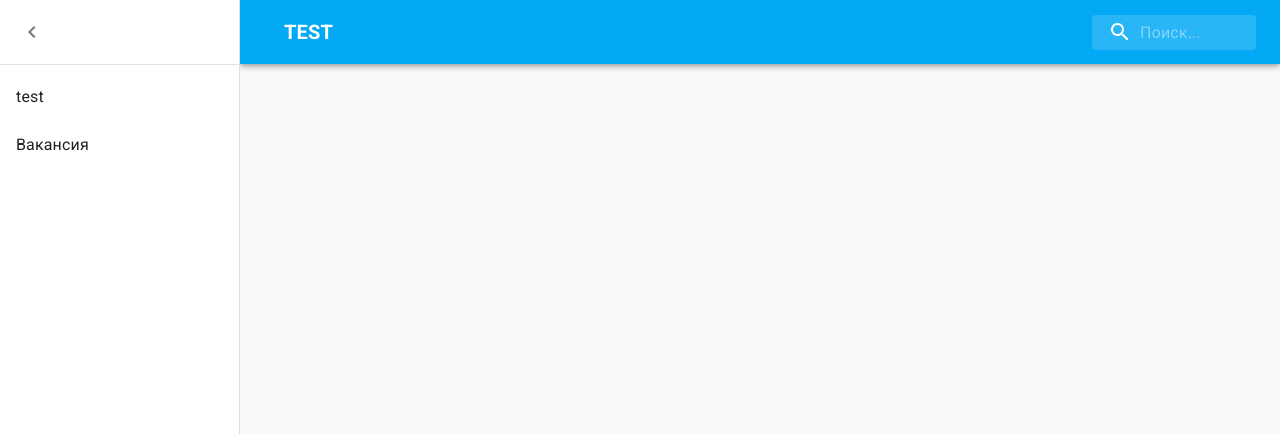
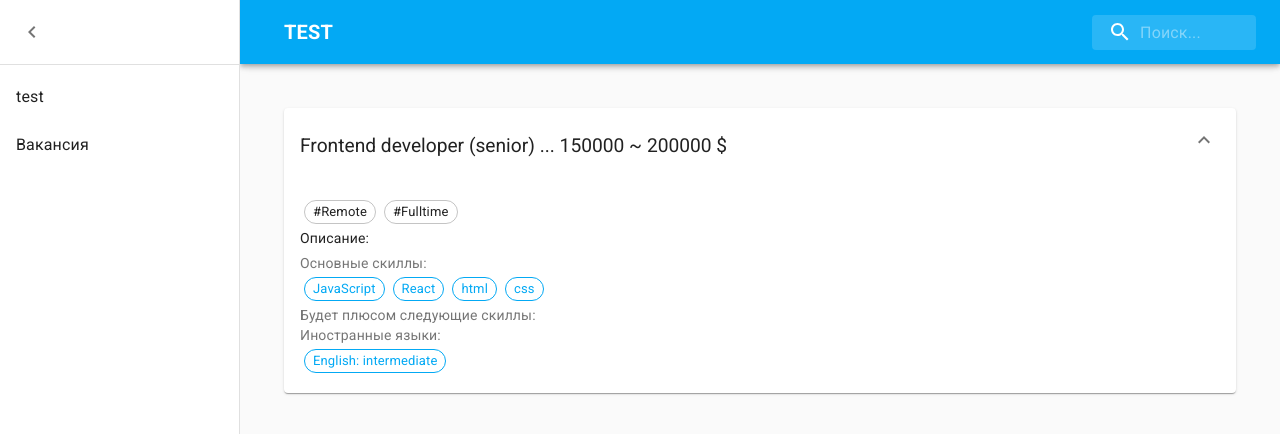
Before and after one commit to AndreyEliz/lofd-hack-gas, a React (Create React App) app in the folder client/: page /#/vacancy/1 in a window 1280 px wide. Shown: the top 434 px of the page. Built offline with nearby package versions, Linux system fonts and the light colour scheme.

Commit message:
split vacancy code to component

```diff
--- /dev/null
+++ b/client/src/components/Vacancy/Vacancy.tsx
@@ -0,0 +1,91 @@
+import React from 'react';
+import { IJob } from 'store/models/jobModel';
+import { useStyles } from './styles';
+import { ClassNameMap } from '@material-ui/styles/withStyles';
+import Grid from '@material-ui/core/Grid';
+import Typography from '@material-ui/core/Typography';
+import {ILanguage} from "store/models/helpers";
+import Chip from '@material-ui/core/Chip';
+import CardCustom from "components/CardCustom/CardCustom";
+
+interface IChipsField {
+    classes: ClassNameMap<any>;
+    options: string[];
+    color?: 'primary' | 'secondary' | 'default';
+}
+
+interface IVacancyProps {
+    data: IJob
+}
+
+const ChipsField = ({ classes, options, color = 'primary' }: IChipsField) => {
+    return (
+        <div className={classes.wrapperChips}>
+            {options.map((option: string) => (
+                <Chip
+                    label={option}
+                    color={color}
+                    variant="outlined"
+                    size="small"
+                />
+            ))}
+        </div>
+    );
+};
+
+const Vacancy: React.FC<IVacancyProps> = ({data}) => {
+    const classes = useStyles();
+
+    const {
+        title,
+        summary,
+        mainSkills,
+        secondarySkills,
+        skillLevel,
+        type,
+        salaryRate,
+        languages,
+        benefits
+    } = data
+
+    const salary = salaryRate ? `${salaryRate.from || '...'} ~ ${salaryRate.to || '...'} $` : '';
+    const languagesList = languages && (
+        <ChipsField classes={classes} options={languages.map(({name, level}: ILanguage) => `${name}: ${level.toLowerCase()}`)}/>
+    );
+    const mainSkillsList = mainSkills && <ChipsField classes={classes} options={mainSkills}/>;
+    const secondarySkillsList = secondarySkills && <ChipsField classes={classes} options={secondarySkills} color='secondary'/>;
+    const typeList = type && <ChipsField classes={classes} options={type.map((type: string) => `#${type}`)} color='default'/>;
+
+    return (
+        <CardCustom title={`${title} (${skillLevel}) ... ${salary}`}>
+            <Grid container spacing={2} className={classes.mainGrid}>
+                <Grid item xs={12} sm container>
+                    <Grid item xs container direction="column" spacing={2}>
+                        <Grid item xs>
+                            <Typography variant="body2" gutterBottom>
+                                {typeList}
+                                Описание: {summary}
+                            </Typography>
+                            <Typography variant="body2" color="textSecondary">Основные скиллы: {mainSkillsList}</Typography>
+                            <Typography variant="body2" color="textSecondary">
+                                Будет плюсом следующие скиллы: {secondarySkillsList}
+                            </Typography>
+                            {languagesList && (
+                                <Typography variant="body2" color="textSecondary">
+                                    Иностранные языки: {languagesList}
+                                </Typography>
+                            )}
+                            {benefits && (
+                                <Typography variant="body2" color="textSecondary">
+                                    Бонусы: {benefits}
+                                </Typography>
+                            )}
+                        </Grid>
+                    </Grid>
+                </Grid>
+            </Grid>
+        </CardCustom>
+    );
+};
+
+export default Vacancy;
--- a/client/src/pages/JobsPage.tsx/JobListItem/JobListItem.tsx
+++ b/client/src/pages/JobsPage.tsx/JobListItem/JobListItem.tsx
@@ -10,6 +10,7 @@ import PublicIcon from '@material-ui/icons/Public';
 import ThumbUpIcon from '@material-ui/icons/ThumbUp';
 import Typography from '@material-ui/core/Typography';
 import Button from '@material-ui/core/Button';
+import { useLocation } from 'hooks/router.hooks';
 
 interface IJobListItemProps {
     data: IJob
@@ -17,6 +18,7 @@ interface IJobListItemProps {
 
 const JobListItem: React.FC<IJobListItemProps> = ({data}) => {
     const classes = useStyles(data)
+    const {navigate} = useLocation()
 
     return (
         <div className={classes.jobWrapper}>
@@ -47,6 +49,7 @@ const JobListItem: React.FC<IJobListItemProps> = ({data}) => {
                             variant="contained"
                             size="small"
                             color="primary"
+                            onClick={() => navigate(`/vacancy/${data.id}`)}
                         >
                             Подробнее
                         </Button>
--- a/client/src/pages/VacancyPage/VacancyPage.tsx
+++ b/client/src/pages/VacancyPage/VacancyPage.tsx
@@ -1,93 +1,20 @@
+import Vacancy from 'components/Vacancy/Vacancy';
 import React from 'react';
+import { useSelector } from 'react-redux';
 import { IJob } from 'store/models/jobModel';
-import { vacancy } from './__mocks__/vacancy';
-import { useStyles } from './styles';
+import { selectJobList } from 'reducers/jobList.reducer';
+import { useParams } from '../../hooks/router.hooks';
 
-import { ClassNameMap } from '@material-ui/styles/withStyles';
-import Grid from '@material-ui/core/Grid';
-import Typography from '@material-ui/core/Typography';
-import {ILanguage} from "store/models/helpers";
-import Chip from '@material-ui/core/Chip';
-import CardCustom from "components/CardCustom/CardCustom";
 
-interface IChipsField {
-    classes: ClassNameMap<any>;
-    options: string[];
-    color?: 'primary' | 'secondary' | 'default';
+const VacancyPage: React.FC = () => {
+    const {id} = useParams()
+    const vacancy = useSelector(selectJobList).find((job:IJob) => job.id == id)
+
+    return (
+        <div>
+            <Vacancy data={vacancy}/>
+        </div>
+    );
 }
 
-const ChipsField = ({ classes, options, color = 'primary' }: IChipsField) => {
-    return (
-        <div className={classes.wrapperChips}>
-            {options.map((option: string) => (
-                <Chip
-                    label={option}
-                    color={color}
-                    variant="outlined"
-                    size="small"
-                />
-            ))}
-        </div>
-    );
-};
-
-const VacancyContent = ({ vacancy, classes }: { vacancy: IJob; classes: ClassNameMap<any> }) => {
-    const {
-        title,
-        summary,
-        mainSkills,
-        secondarySkills,
-        skillLevel,
-        type,
-        // tasks,
-        salaryRate,
-        languages,
-        benefits,
-    } = vacancy;
-    const salary = salaryRate ? `${salaryRate.from || '...'} ~ ${salaryRate.to || '...'} $` : '';
-    const languagesList = languages && (
-        <ChipsField classes={classes} options={languages.map(({name, level}: ILanguage) => `${name}: ${level.toLowerCase()}`)}/>
-    );
-    const mainSkillsList = mainSkills && <ChipsField classes={classes} options={mainSkills}/>;
-    const secondarySkillsList = secondarySkills && <ChipsField classes={classes} options={secondarySkills} color='secondary'/>;
-    const typeList = type && <ChipsField classes={classes} options={type.map((type: string) => `#${type}`)} color='default'/>;
-
-    return (
-        <CardCustom title={`${title} (${skillLevel}) ... ${salary}`}>
-            <Grid container spacing={2} className={classes.mainGrid}>
-                <Grid item xs={12} sm container>
-                    <Grid item xs container direction="column" spacing={2}>
-                        <Grid item xs>
-                            <Typography variant="body2" gutterBottom>
-                                {typeList}
-                                Описание: {summary}
-                            </Typography>
-                            <Typography variant="body2" color="textSecondary">Основные скиллы: {mainSkillsList}</Typography>
-                            <Typography variant="body2" color="textSecondary">
-                                Будет плюсом следующие скиллы: {secondarySkillsList}
-                            </Typography>
-                            {languagesList && (
-                                <Typography variant="body2" color="textSecondary">
-                                    Иностранные языки: {languagesList}
-                                </Typography>
-                            )}
-                            {benefits && (
-                                <Typography variant="body2" color="textSecondary">
-                                    Бонусы: {benefits}
-                                </Typography>
-                            )}
-                        </Grid>
-                    </Grid>
-                </Grid>
-            </Grid>
-        </CardCustom>
-    );
-};
-
-const VacancyPage: React.FC = () => {
-    const classes = useStyles();
-
-    return <VacancyContent classes={classes} vacancy={vacancy}/>;
-};
-
 export default VacancyPage;
--- a/client/src/routing/Pages.tsx
+++ b/client/src/routing/Pages.tsx
@@ -1,15 +1,15 @@
 import React from 'react';
 import {Route, Switch} from 'react-router-dom';
 import HomePage from 'pages/HomePage/HomePage';
-import VacancyPage from '../pages/VacancyPage/VacancyPage';
 import CreateJobPage from '../pages/CreateJobPage/CreateJobPage';
 import JobsPage from '../pages/JobsPage.tsx/JobsListPage';
+import VacancyPage from 'pages/VacancyPage/VacancyPage';
 
 const Pages: React.FC = () => {
     return (
         <Switch>
             <Route exact path="/" component={HomePage} />
-            <Route exact path="/vacancy" component={VacancyPage} />
+            <Route exact path="/vacancy/:id" component={VacancyPage} />
             <Route exact path="/create" component={CreateJobPage} />
             <Route exact path="/edit" component={HomePage} />
             <Route exact path="/jobs" component={JobsPage} />
```
Also changed, not shown: client/src/components/Vacancy/styles.ts (renamed from client/src/pages/VacancyPage/styles.ts), 1 other file (tests, documents, lock files or other folders).
